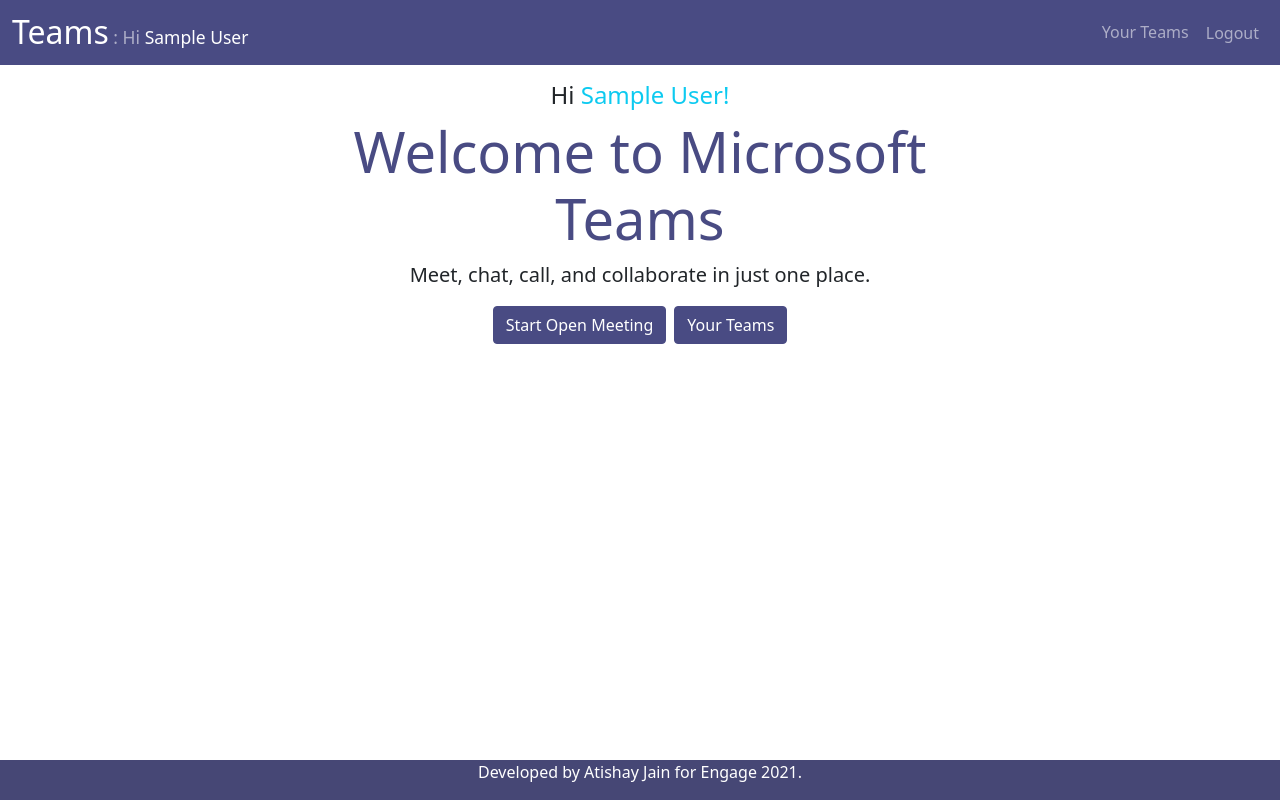
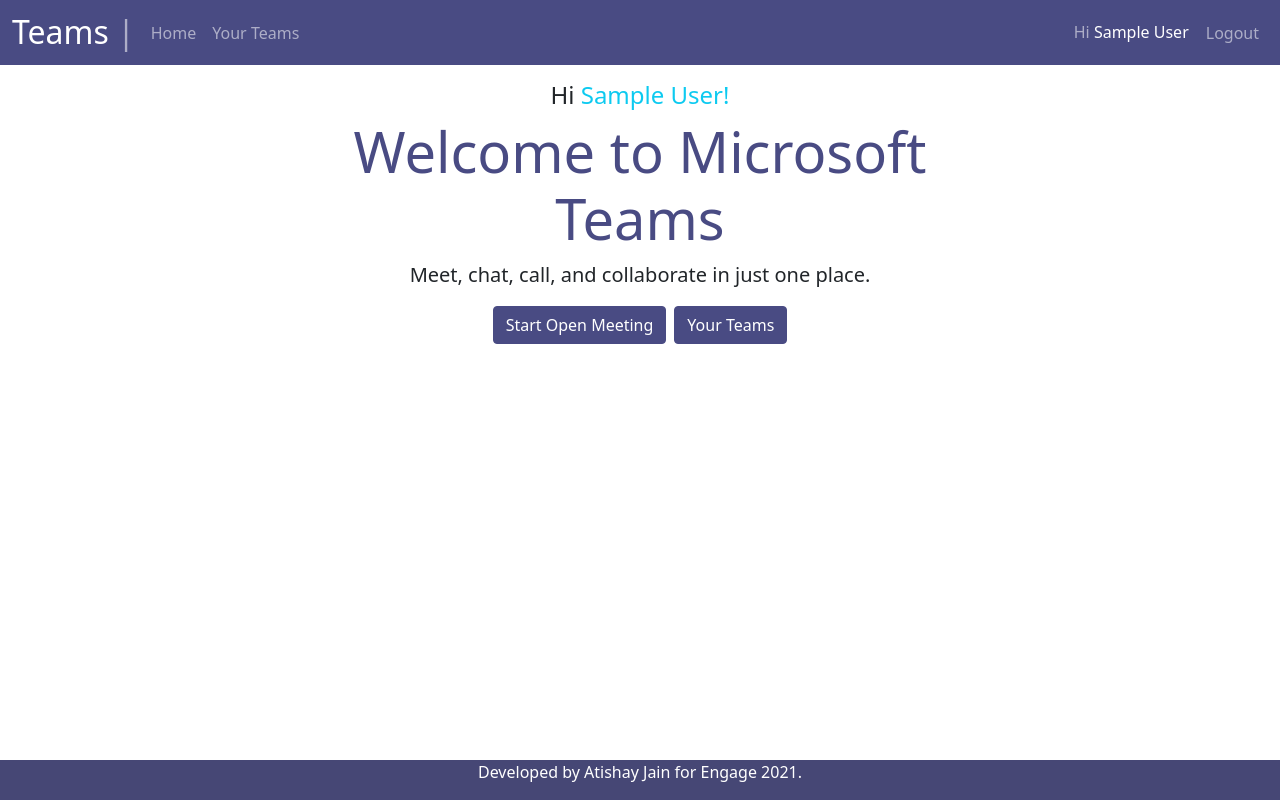
Before and after one commit to atishayjn/TeamsWebsite, a Vue app: page / in a window 1280 px wide. Built offline with nearby package versions, Linux system fonts and the light colour scheme; no server answers; the database is empty; sample sign-in values are in the browser's storage; what vue-webrtc would draw is missing.

Commit message:
Changed Navbar interface

```diff
--- a/src/components/AppNavigation.vue
+++ b/src/components/AppNavigation.vue
@@ -2,25 +2,38 @@
   <div>
     <nav class="navbar navbar-expand bg-primary navbar-dark">
       <div class="container-fluid">
-        <router-link class="navbar-brand" to="/"
-          ><span class="h2 pr-1">Teams</span>
-          <span v-if="user" class="navbar-text small">
-            : Hi
+        <!-- Brand Name -->
+        <router-link class="navbar-brand me-2" to="/"
+          ><span class="h2">Teams</span>
+          <span v-if="user" class="h2 navbar-text"> | </span>
+        </router-link>
+        <!-- Navigations Items -->
+        <div
+          v-if="user"
+          id="navbarNavAltMarkup"
+          class="collapse navbar-collapse"
+        >
+          <div class="navbar-nav">
+            <router-link class="nav-link nav-item" to="/">Home</router-link>
+            <router-link class="nav-link nav-item" to="/rooms">
+              Your Teams
+            </router-link>
+          </div>
+        </div>
+        <!-- Login Options -->
+        <div class="navbar-nav ml-auto">
+          <router-link v-if="!user" class="nav-item nav-link" to="/login"
+            >Log in
+          </router-link>
+          <router-link v-if="!user" class="nav-item nav-link" to="/register"
+            >Register
+          </router-link>
+          <router-link v-if="user" class="nav-item nav-link" to="/">
+            Hi
             <span class="font-weight-bold text-white">
               {{ user.displayName }}
             </span>
-          </span>
-        </router-link>
-        <div class="navbar-nav ml-auto">
-          <router-link v-if="!user" class="nav-item nav-link" to="/login"
-            >Log in</router-link
-          >
-          <router-link v-if="!user" class="nav-item nav-link" to="/register"
-            >Register</router-link
-          >
-          <router-link v-if="user" class="nav-item nav-link" to="/rooms"
-            >Your Teams</router-link
-          >
+          </router-link>
           <button
             v-if="user"
             class="nav-item nav-link btn btn-link"
```
